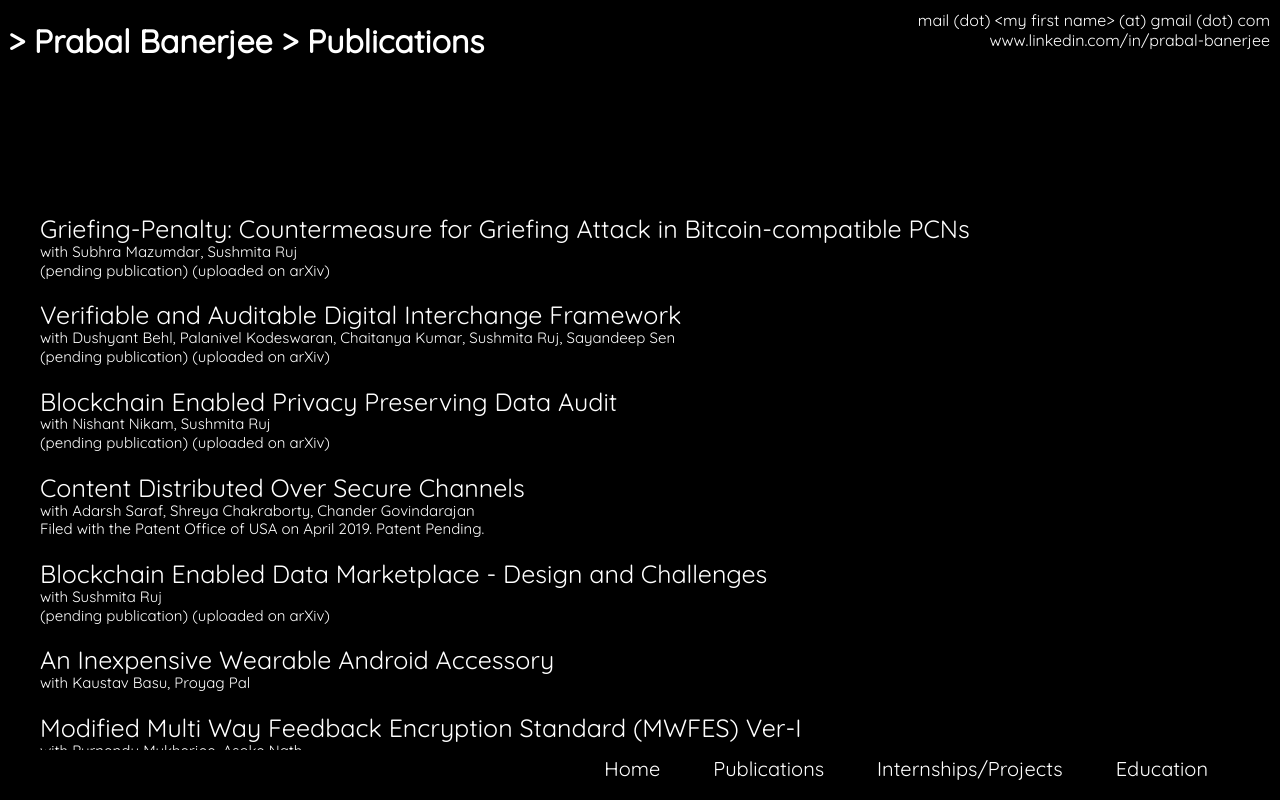
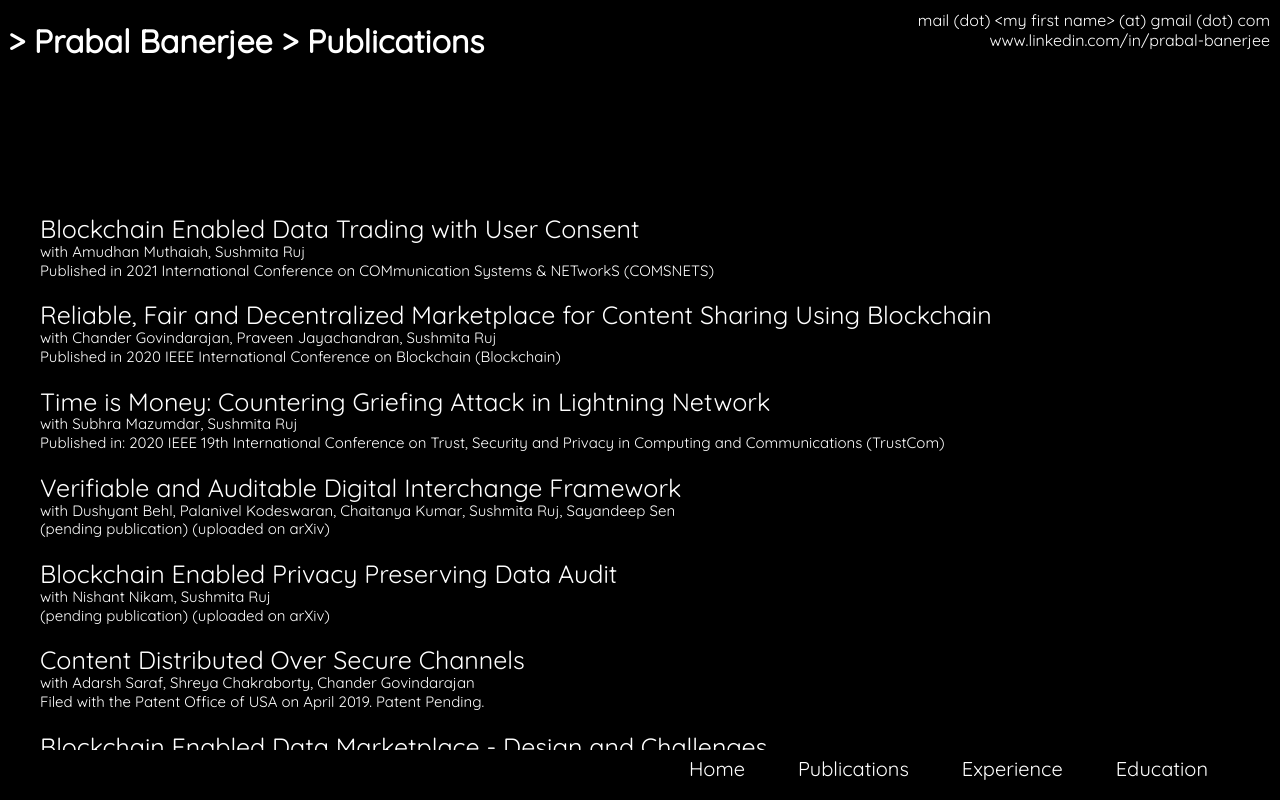
Before and after one commit to prabal-banerjee/prabal-banerjee.github.io, a Vue app: page /publications in a window 1280 px wide. Built offline with nearby package versions, Linux system fonts and the light colour scheme.

Commit message:
All works, except page refresh coz router fails on Github Pages for SPA

```diff
--- a/package.json
+++ b/package.json
@@ -13,7 +13,7 @@
   },
   "devDependencies": {
     "@vue/cli-plugin-babel": "^3.7.0",
-    "@vue/cli-service": "^3.12.1",
+    "@vue/cli-service": "^4.5.9",
     "raw-loader": "^2.0.0",
     "vue-template-compiler": "^2.5.21"
   },
--- a/public/index.html
+++ b/public/index.html
@@ -16,11 +16,13 @@
   </script>
 </head>
 <body>
+
   <noscript>
     <strong>We're sorry but personal-website doesn't work properly without JavaScript enabled. Please enable it to continue.</strong>
   </noscript>
+
   <div id="app">
+  </div>
 
-  </div>
 </body>
 </html>
--- a/src/App.vue
+++ b/src/App.vue
@@ -1,9 +1,9 @@
 <template>
   <div id="app">
     <h1>
-      > Prabal Banerjee > {{($route.path).charAt(1).toUpperCase()+($route.path).slice(2)}}<span id="homeBlink" class="blinking-cursor">_</span>
+      > <router-link to="/" exact> Prabal Banerjee </router-link> > {{($route.path).charAt(1).toUpperCase()+($route.path).slice(2)}}<span id="homeBlink" class="blinking-cursor">_</span>
       <!-- <b id="pubsBlink"> > Publications <span class="blinking-cursor">_</span>  </b>
-      <b id="internBlink"> > Projects <span class="blinking-cursor">_</span>  </b>
+      <b id="internBlink"> > Experience <span class="blinking-cursor">_</span>  </b>
       <b id="eduBlink"> > Education <span class="blinking-cursor">_</span>  </b> -->
     </h1>
 
@@ -13,7 +13,7 @@
       <tr>
         <td> <router-link to="/" exact> Home </router-link> </td>
         <td> <router-link to="/publications"> Publications </router-link> </td>
-        <td> <router-link to="/internships"> Internships/Projects </router-link> </td>
+        <td> <router-link to="/experience"> Experience </router-link> </td>
         <td> <router-link to="/education"> Education </router-link> </td>
       </tr>
     </table>
--- a/src/router.js
+++ b/src/router.js
@@ -23,7 +23,7 @@ export default new Router({
       component: () => import(/* webpackChunkName: "pub" */ './views/Pub.vue')
     },
     {
-      path: '/internships',
+      path: '/experience',
       component: () => import(/* webpackChunkName: "intern" */ './views/Intern.vue')
     },
     {
--- a/src/views/Edu.vue
+++ b/src/views/Edu.vue
@@ -1,7 +1,7 @@
 <template>
   <div class="eduText" style="overflow-y: auto; height:70%; width:90%">
 		<p>
-			Research Fellow in Computer Science
+			PhD Student in Computer Science
 			<br/><span style="font-size:20px;">Research Advisor : <a target="_blank" href="http://www.isical.ac.in/~sush/">Dr. Sushmita Ruj</a></span>
 			<br/><span style="font-size:20px;"><a target="_blank" href="http://www.isical.ac.in/~csru/">Cryptology and Security Research Unit</a></span>
 			<br/><span style="font-size:20px;"><a target="_blank" href="http://www.isical.ac.in/">Indian Statistical Institute, Kolkata</a></span>
--- a/src/views/Home.vue
+++ b/src/views/Home.vue
@@ -1,11 +1,16 @@
 <template>
   <span class="mainText" >
-		Ph.D. Student<br/>
-		<a target="_blank" href="http://www.isical.ac.in/~csru/">Cryptology and Security Research Unit</a>, <br/>
-		<a target="_blank" href="http://www.isical.ac.in">Indian Statistical Institute, Kolkata</a>
+		Researcher @
+		<a target="_blank" href="https://matic.network/">Matic Network</a>
 		<br/><br/>
-    Research Advisor : <a target="_blank" href="http://www.isical.ac.in/~sush/">Dr. Sushmita Ruj</a>
+		&
+		<br/><br/>
+		Ph.D. Student @
+		<!-- <a target="_blank" href="http://www.isical.ac.in/~csru/">Cryptology and Security Research Unit</a>, <br/> -->
+		<a target="_blank" href="http://www.isical.ac.in">ISI Kolkata</a>
+		<br/><br/>
+    <!-- Research Advisor : <a target="_blank" href="http://www.isical.ac.in/~sush/">Dr. Sushmita Ruj</a> -->
     <br/><br/>
-		<span style="font-size:20px;"></a>Research Interests : blockchains, fairness, digital exchange, data audit, privacy, symmetric key encryption</span>
+		<span style="font-size:20px;"></a>Research Interests : blockchains, data availability, fairness, digital exchange, symmetric key encryption</span>
 	</span>
 </template>
--- a/src/views/Intern.vue
+++ b/src/views/Intern.vue
@@ -1,5 +1,11 @@
 <template>
   <div class="internText" style="overflow-y: auto; height:70%; width:90%">
+		<p>
+			Researcher at <a target="_blank" href="https://matic.network/">Matic Network</a>
+			<br/><span style="font-size:20px;">Working on improving the Layer-2 solutions</span>
+			<br/><span style="font-size:20px;">2020 - </span>
+
+		</p>
 		<p>
 			Blockchain Researcher - Intern
 			<br/><span style="font-size:20px;">Three month long Internship with <a target="_blank" href="https://www.xoken.org/">Xoken Labs</a>, 2018</span>
--- a/src/views/Pub.vue
+++ b/src/views/Pub.vue
@@ -1,9 +1,19 @@
 <template>
   <div class="pubText" style="overflow-y: auto; height:70%; width:90%">
 		<p>
-			<a target="_blank" href="https://arxiv.org/abs/2005.09327">Griefing-Penalty: Countermeasure for Griefing Attack in Bitcoin-compatible PCNs</a>
+			<a target="_blank" href="https://ieeexplore.ieee.org/abstract/document/9352817">Blockchain Enabled Data Trading with User Consent</a>
+			<br/><span style="font-size:15px;">with Amudhan Muthaiah, Sushmita Ruj</span>
+			<br/><span style="font-size:15px;">Published in 2021 International Conference on COMmunication Systems & NETworkS (COMSNETS)</span>
+		</p>
+		<p>
+			<a target="_blank" href="https://ieeexplore.ieee.org/document/9284655">Reliable, Fair and Decentralized Marketplace for Content Sharing Using Blockchain</a>
+			<br/><span style="font-size:15px;">with Chander Govindarajan, Praveen Jayachandran, Sushmita Ruj</span>
+			<br/><span style="font-size:15px;">Published in 2020 IEEE International Conference on Blockchain (Blockchain)</span>
+		</p>
+		<p>
+			<a target="_blank" href="https://ieeexplore.ieee.org/document/9343090">Time is Money: Countering Griefing Attack in Lightning Network</a>
 			<br/><span style="font-size:15px;">with Subhra Mazumdar, Sushmita Ruj</span>
-			<br/><span style="font-size:15px;">(pending publication) (uploaded on arXiv)</span>
+			<br/><span style="font-size:15px;">Published in: 2020 IEEE 19th International Conference on Trust, Security and Privacy in Computing and Communications (TrustCom)</span>
 		</p>
 		<p>
 			<a target="_blank" href="https://arxiv.org/abs/2001.03717">Verifiable and Auditable Digital Interchange Framework</a>
@@ -16,7 +26,7 @@
 			<br/><span style="font-size:15px;">(pending publication) (uploaded on arXiv)</span>
 		</p>
 		<p>
-			Content Distributed Over Secure Channels
+			<a target="_blank" href="https://patents.google.com/patent/US20200322413A1/en">Content Distributed Over Secure Channels</a>
 			<br/><span style="font-size:15px;">with Adarsh Saraf, Shreya Chakraborty, Chander Govindarajan</span>
 			<br/><span style="font-size:15px;">Filed with the Patent Office of USA on April 2019. Patent Pending.</span>
 		</p>
```
Also changed, not shown: 2 other files (tests, documents, lock files or other folders).
